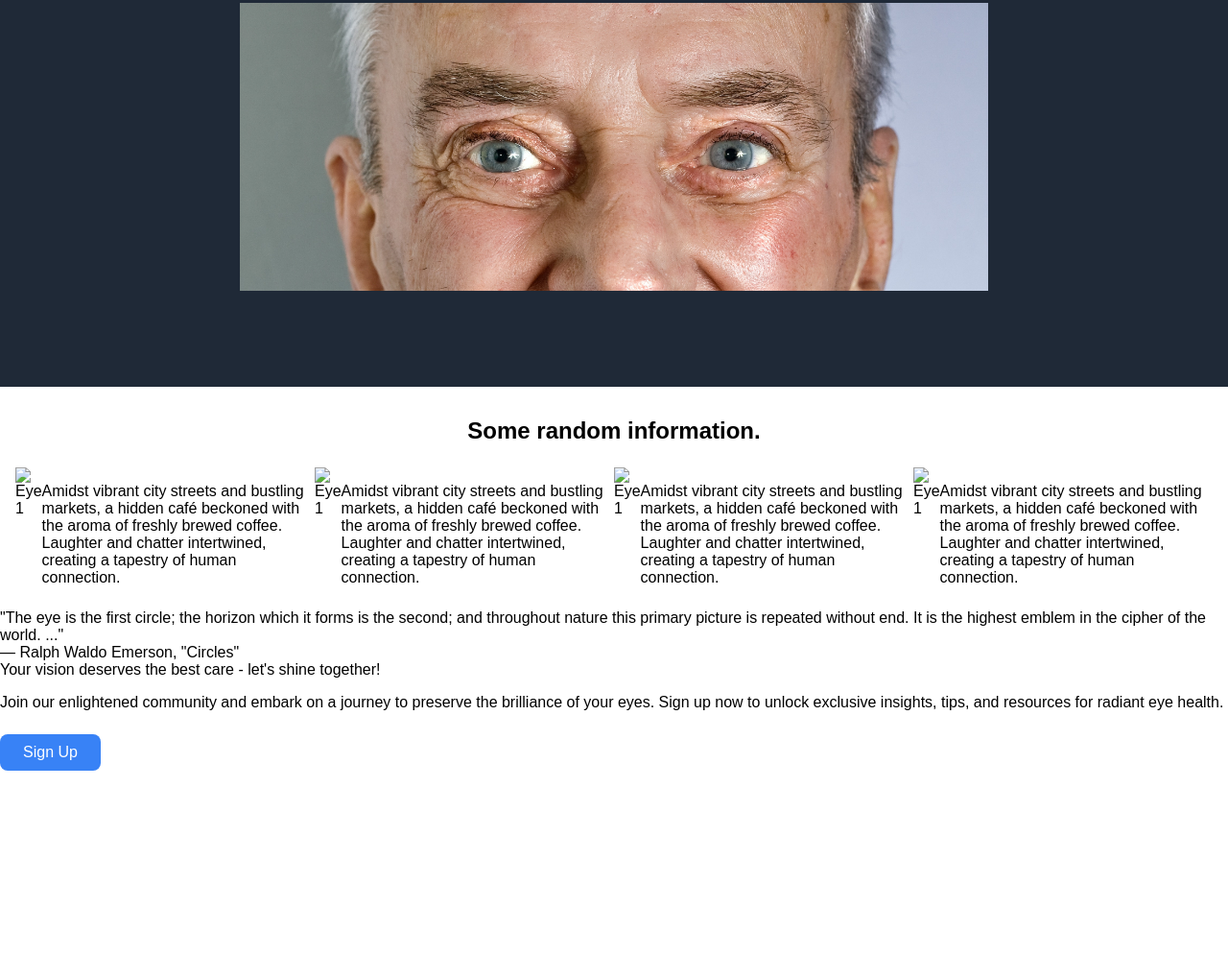
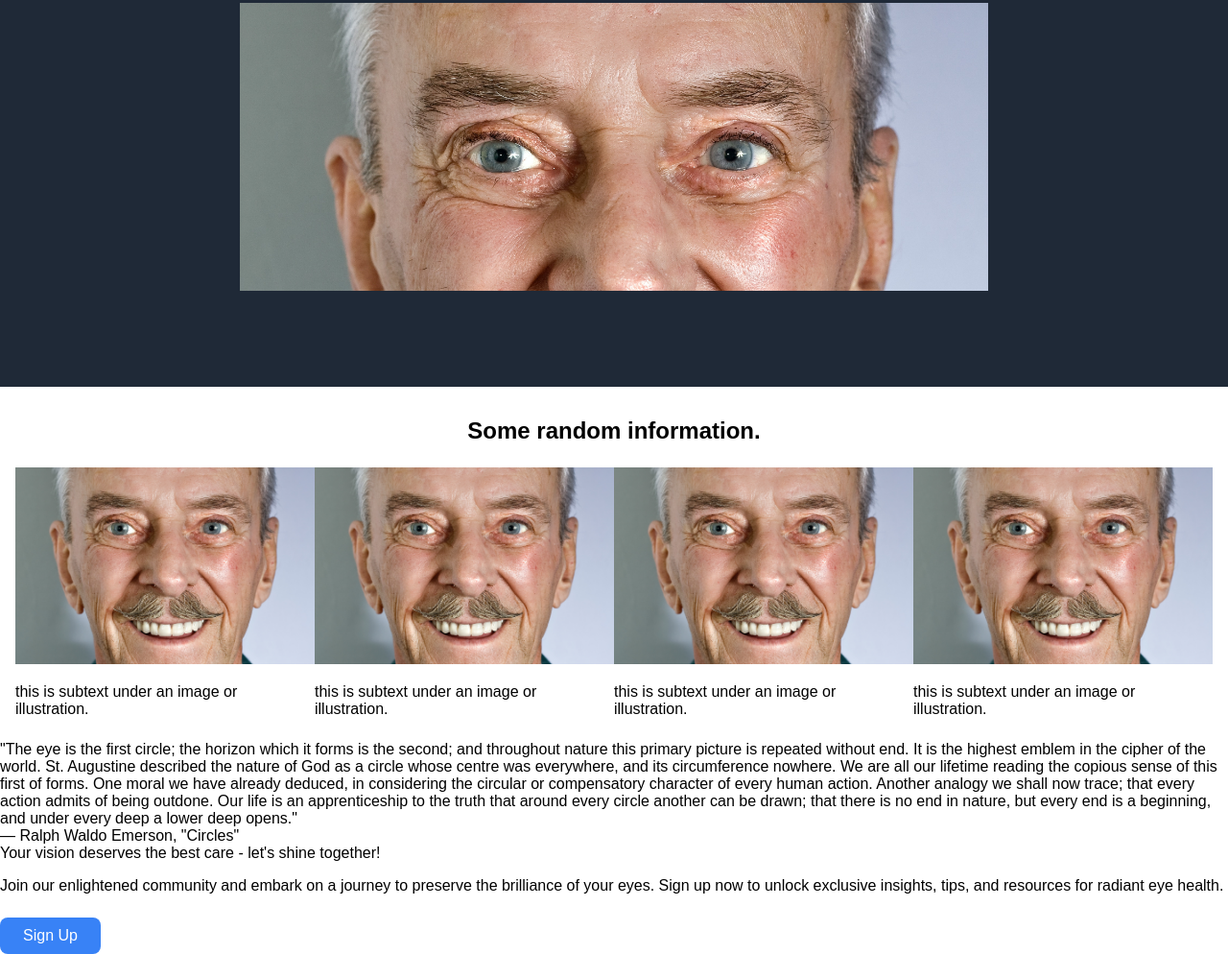
Before and after one commit to hrl6/landing-page, a plain HTML site: page index.html in a window 1280 px wide. Shown: the part 419-1413 px from the top of the page at 96% size. Before the commit the page ends 1222 px from the top, so only its background shows below. Drawn offline with Linux system fonts and the light colour scheme; files whose address does not match are found by name.

Commit message:
mostly work on adding some containers for each sections

```diff
--- a/index.html
+++ b/index.html
@@ -32,26 +32,48 @@
     <section class="section-two">
         <div class="title-two">Some random information.</div>
         <div class="infos-container">
-            <img src="#" alt="Eye 1" class="sec-2-image">
-            <p class="text">Amidst vibrant city streets and bustling markets, a hidden café beckoned with the aroma of freshly brewed coffee. Laughter and chatter intertwined, creating a tapestry of human connection.</p>
-            <img src="#" alt="Eye 1" class="sec-2-image">
-            <p class="text">Amidst vibrant city streets and bustling markets, a hidden café beckoned with the aroma of freshly brewed coffee. Laughter and chatter intertwined, creating a tapestry of human connection.</p>
-            <img src="#" alt="Eye 1" class="sec-2-image">
-            <p class="text">Amidst vibrant city streets and bustling markets, a hidden café beckoned with the aroma of freshly brewed coffee. Laughter and chatter intertwined, creating a tapestry of human connection.</p>
-            <img src="#" alt="Eye 1" class="sec-2-image">
-            <p class="text">Amidst vibrant city streets and bustling markets, a hidden café beckoned with the aroma of freshly brewed coffee. Laughter and chatter intertwined, creating a tapestry of human connection.</p>
+            <div class="eye-container">
+                <div class="eye-img-container">
+                    <img src="/home/hairul/repos/landing-page/images/random-uncle.jpg" alt="Uncle's Eyes" class="sec2-image">
+                </div>
+                <p class="text">this is subtext under an image or illustration.</p>
+            </div>
+            <div class="eye-container">
+                <div class="eye-img-container">
+                    <img src="/home/hairul/repos/landing-page/images/random-uncle.jpg" alt="Uncle's Eyes" class="sec2-image">
+                </div>
+                <p class="text">this is subtext under an image or illustration.</p>
+            </div>
+            <div class="eye-container">
+                <div class="eye-img-container">
+                    <img src="/home/hairul/repos/landing-page/images/random-uncle.jpg" alt="Uncle's Eyes" class="sec2-image">
+                </div>
+                <p class="text">this is subtext under an image or illustration.</p>
+            </div>
+            <div class="eye-container">
+                <div class="eye-img-container">
+                    <img src="/home/hairul/repos/landing-page/images/random-uncle.jpg" alt="Uncle's Eyes" class="sec2-image">
+                </div>
+                <p class="text">this is subtext under an image or illustration.</p>
+            </div>
         </div>
     </section>
 
     <section class="section-three">
-        <div class="quote">"The eye is the first circle; the horizon which it forms is the second; and throughout nature this primary picture is repeated without end. It is the highest emblem in the cipher of the world. ..."</div>
-        <div class="quoter">— Ralph Waldo Emerson, "Circles"</div>
+        <div class="quote-container">
+            <div class="quote">"The eye is the first circle; the horizon which it forms is the second; and throughout nature this primary picture is repeated without end. It is the highest emblem in the cipher of the world. St. Augustine described the nature of God as a circle whose centre was everywhere, and its circumference nowhere. We are all our lifetime reading the copious sense of this first of forms. One moral we have already deduced, in considering the circular or compensatory character of every human action. Another analogy we shall now trace; that every action admits of being outdone. Our life is an apprenticeship to the truth that around every circle another can be drawn; that there is no end in nature, but every end is a beginning, and under every deep a lower deep opens."</div>
+            <div class="quoter">— Ralph Waldo Emerson, "Circles"</div>
+        </div>
     </section>
 
     <section class="section-four">
-        <div class="text">Your vision deserves the best care - let's shine together!</div>
-        <p class="text">Join our enlightened community and embark on a journey to preserve the brilliance of your eyes. Sign up now to unlock exclusive insights, tips, and resources for radiant eye health.</p>
-        <button><a href="#">Sign Up</a></button>
+        <div class="ivt-container">
+            <div class="text-ivt-container">
+                <div class="text">Your vision deserves the best care - let's shine together!</div>
+                <p class="text">Join our enlightened community and embark on a journey to preserve the brilliance of your eyes. Sign up now to unlock exclusive insights, tips, and resources for radiant eye health.</p>
+            </div>
+            <button><a href="#">Sign Up</a></button>
+        </div>
     </section>
 </body>
 </html>
```
